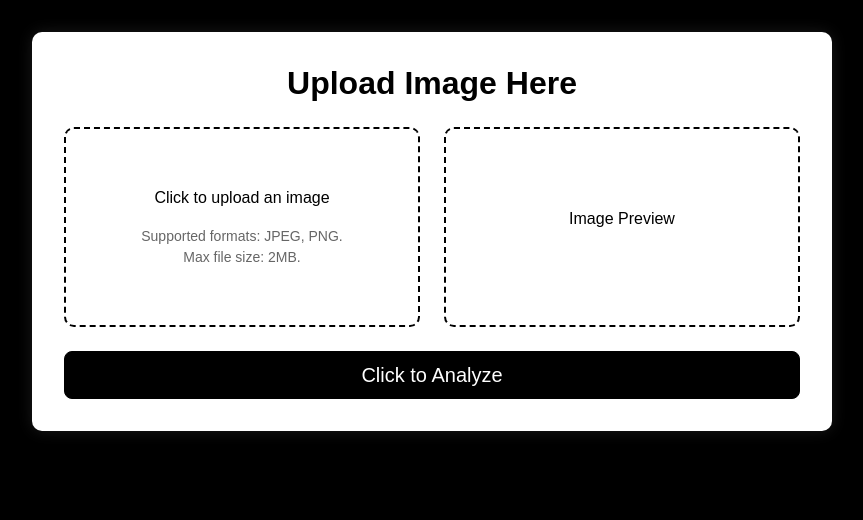
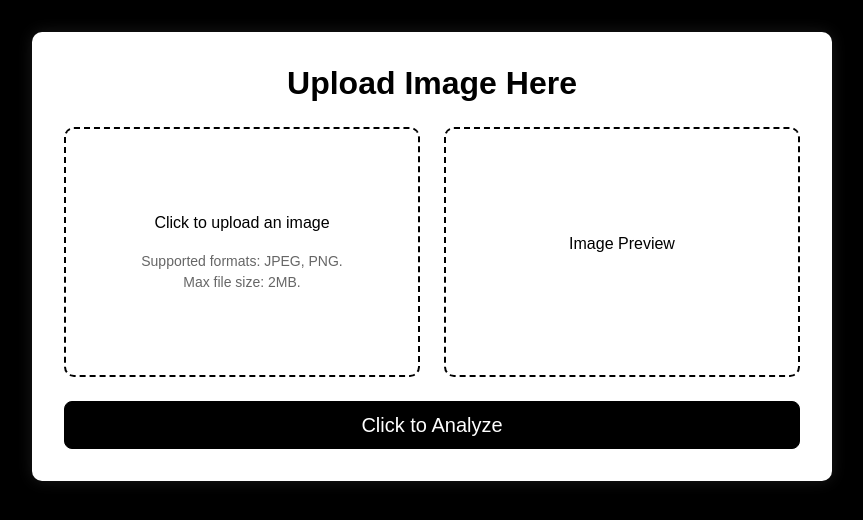
Before and after one commit to cammixx/VeriMage-ImgDect, a Flask app: page / in a window 1280 px wide. Shown: the part 63-583 px from the top of the page, without its empty margins (208-1071 px from the left). Run offline with Flask 2, Linux system fonts and the light colour scheme; some libraries are stand-ins or nearby versions.

Commit message:
Updated Frontend

```diff
--- a/static/script.js
+++ b/static/script.js
@@ -1,5 +1,5 @@
 document.addEventListener("DOMContentLoaded", function () {
-    // ----- Code for the Index Page (Upload Form) -----
+    // ----- Code for the Index Page  -----
     const uploadForm = document.getElementById("uploadForm");
     if (uploadForm) {
         const uploadBox = document.querySelector(".upload-area");
@@ -60,8 +60,8 @@ document.addEventListener("DOMContentLoaded", function () {
 
                 formData.append('file', fileInput.files[0]);
 
-                // Submit to our Flask API
-                const response = await fetch('/upload', {
+                // Submit to Flask API
+                const response = await fetch('/uploads', {
                     method: 'POST',
                     body: formData
                 });
--- a/static/styles.css
+++ b/static/styles.css
@@ -57,10 +57,12 @@ body {
     transition: all 0.3s ease;
     cursor: pointer;
     color: black;
-    min-height: 200px;
+    min-height: 250px;
+    height: 100%;
     display: flex;
     flex-direction: column;
     justify-content: center;
+    box-sizing: border-box;
 }
 
 .upload-info {
@@ -76,10 +78,13 @@ body {
 .preview-container {
     border: 2px dashed #000;
     border-radius: 10px;
-    min-height: 200px;
+    min-height: 250px;
+    height: 100%;
     display: flex;
     align-items: center;
     justify-content: center;
+    padding: 2rem;
+    box-sizing: border-box;
 }
 
 .preview-thumbnail {
@@ -162,3 +167,19 @@ body {
         padding: 1rem;
     }
 }
+
+/* Add a new container class to ensure equal heights */
+.equal-height-container {
+    display: flex;
+    flex-wrap: wrap;
+}
+
+.equal-height-container > div {
+    display: flex;
+    flex-direction: column;
+}
+
+.equal-height-container .upload-area,
+.equal-height-container .preview-container {
+    flex-grow: 1;
+}
--- a/templates/index.html
+++ b/templates/index.html
@@ -17,7 +17,7 @@
       <h2 class="text-center mb-4" style="font-weight: bold;">Upload Image Here</h2>
       <!-- Upload Form -->
       <form id="uploadForm" enctype="multipart/form-data" method="POST">
-        <div class="row">
+        <div class="row equal-height-container">
           <!-- Left Column: Upload Zone -->
           <div class="col-md-6">
             <div class="upload-area" id="uploadBox">
--- a/templates/result.html
+++ b/templates/result.html
@@ -26,7 +26,7 @@
       <p id="resultText" class="h5 text-center mt-3"></p>
     </div>
     <div class="text-center mt-3">
-      <a href="index.html" class="btn btn-primary">Go Back</a>
+      <a href="/" class="btn btn-primary">Go Back</a>
     </div>
   </div>
 
```
Also changed, not shown: 1 other file.
